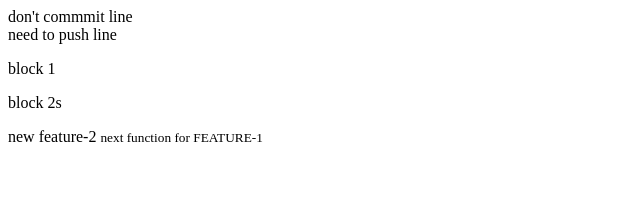
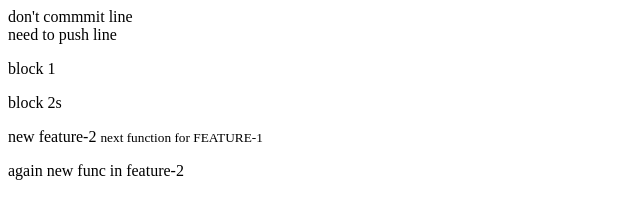
Before and after one commit to sriku1603/git-experiment, a plain HTML site: page index.html in a window 1280 px wide. Shown: the whole page, without its empty margins (0-640 px from the left). Drawn offline with Linux system fonts and the light colour scheme.

Commit message:
new func in feature-2

```diff
--- a/index.html
+++ b/index.html
@@ -6,3 +6,4 @@
 
 <span>new feature-2</span>
 <small>next function for FEATURE-1</small>
+<p>again new func in feature-2</p>
```
